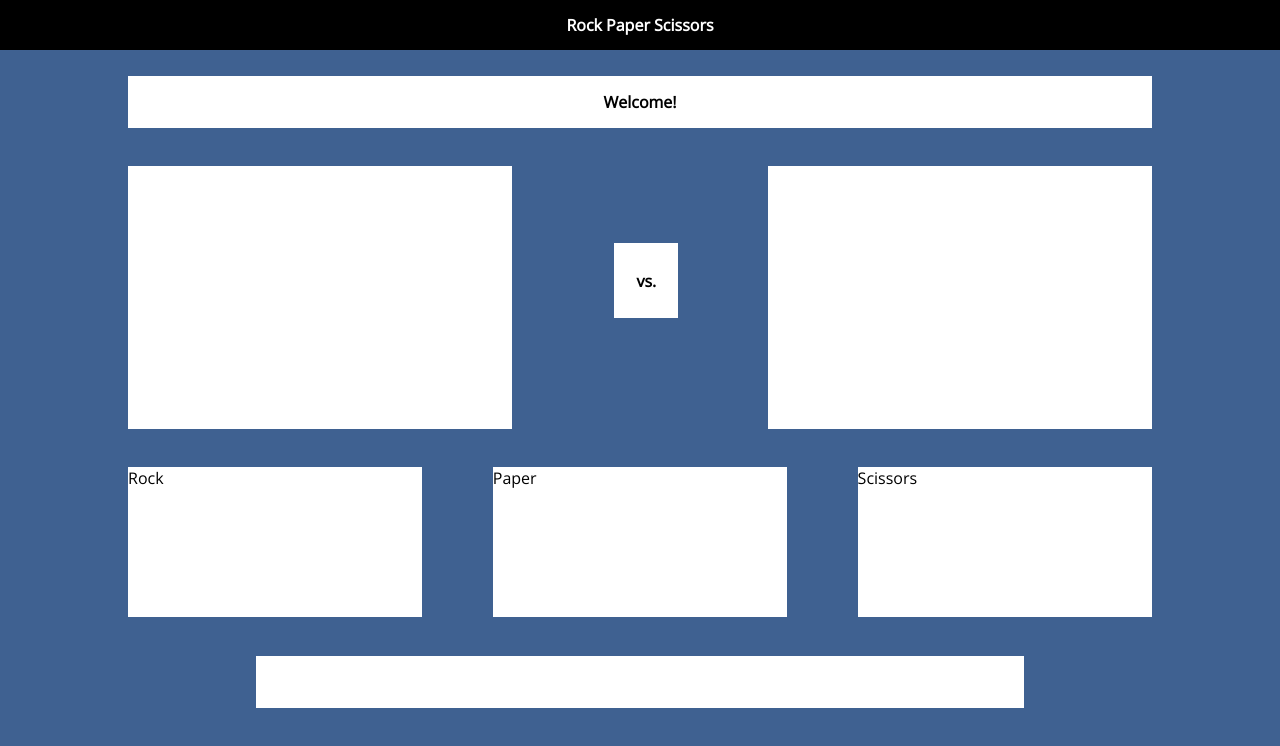
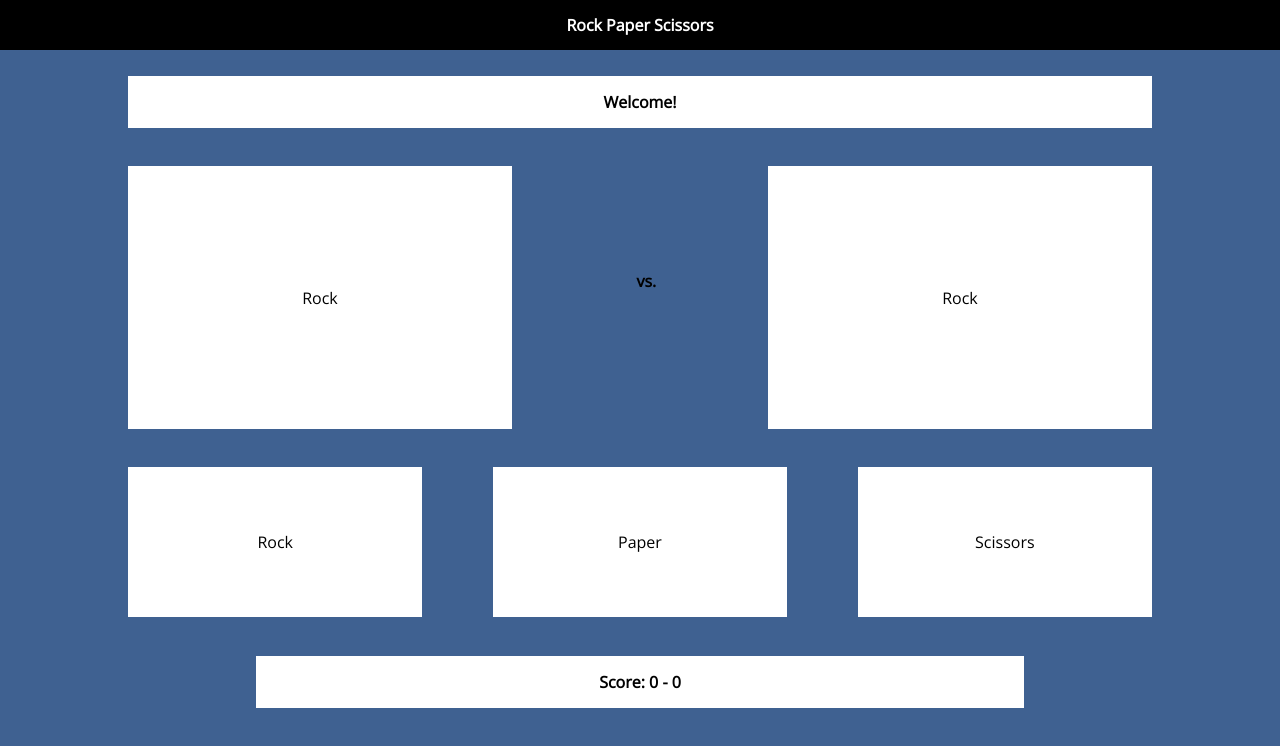
Before and after one commit to ZeshanQureshi/rock-paper-scissors, a plain HTML site: page index.html in a window 1280 px wide. Both pictures are taken after a click on the element "Rock". Drawn offline with nearby package versions, Linux system fonts and the light colour scheme.

Commit message:
Updated player buttons

```diff
--- a/index.html
+++ b/index.html
@@ -13,35 +13,35 @@
 
   <div class = "mainbody1">
     <div class = "mainbody1-gameStatus">
-      <h2>Welcome!</h2>
+      <h2 id = "gameStatus">Welcome!</h2>
     </div>
 
     <div class = "mainbody1-playerPick">
-
+      <p id = "playerPick"></p>
     </div>
 
     <div class = "mainbody1-vs">
       <h3>vs.</h3>
     </div>
 
-    <div class = "mainbody1-computerPick">
-
+    <div class = "mainbody1-computerPick" onclick = "computerPlay()">
+      <p id = "computerPick"></p>
     </div>
 
-    <div class = "mainbody1-playerRock">
+    <div class = "mainbody1-playerRock" onclick = "playRound(Ro)">
       <p>Rock</p>
     </div>
 
-    <div class = "mainbody1-playerPaper">
+    <div class = "mainbody1-playerPaper" onclick = "playRound(Pa)">
       <p>Paper</p>
     </div>
 
-    <div class = "mainbody1-playerScissors">
+    <div class = "mainbody1-playerScissors" onclick = "playRound(Sc)">
       <p>Scissors</p>
     </div>
 
     <div class = "mainbody1-score">
-
+      <h4>Score: 0 - 0</h4>
     </div>
 
   </div>
--- a/scripts/main.js
+++ b/scripts/main.js
@@ -3,44 +3,26 @@ let gameWon = 0;
 let computerWins = 0;
 let playerWins = 0;
 
+let Ro = "Rock";
+let Pa = "Paper";
+let Sc = "Scissors";
+
 function computerPlay() {
-    let computerChoices = ["ROCK", "PAPER", "SCISSORS"];
-    return computerChoices[Math.floor(Math.random()*3)];
+    let paragraphComputer = document.getElementById("computerPick");
+
+    let computerChoices = ["Rock", "Paper", "Scissors"];
+    let computerDecision = computerChoices[Math.floor(Math.random()*3)];
+
+    paragraphComputer.innerHTML = computerDecision;
+
+    return computerChoices;
 }
 
-function playRound() {
-    let computerMove = computerPlay();
-    let playerInput = window.prompt("Move?");
+function playRound(buttonClick) {
+    let paragraphPlayer = document.getElementById("playerPick");
+    paragraphPlayer.innerHTML = buttonClick;
 
-    let playerMove = playerInput.toUpperCase();
+    let computerRun = computerPlay();
 
-    if (computerMove == playerMove) {
-        console.log("Tied");
-    } else if (computerMove == "ROCK" && playerMove == "SCISSORS" ||
-               computerMove == "PAPER" && playerMove == "ROCK" ||
-               computerMove == "SCISSORS" && playerMove == "PAPER") {
-                   console.log("Computer Wins!");
-                   computerWins = ++computerWins;
-               } else {
-                   console.log("Player Wins!");
-                   playerWins = ++ playerWins;
-               }
 
-    console.log(computerWins);
-    console.log(playerWins);
 }
-
-function game() {
-
-    while (gameWon == 0) {
-        playRound(playerWins, computerWins);
-
-        if (playerWins == 5) {
-            console.log("Player won 5 rounds");
-            gameWon = 1;
-        } else if (computerWins == 5){
-            console.log("Computer won 5 rounds")
-            gameWon = 1;
-        }
-    }
-}
--- a/styles/style.css
+++ b/styles/style.css
@@ -42,6 +42,22 @@ h3 {
   vertical-align: middle;
 }
 
+h4 {
+  color: black;
+
+  display: table-cell;
+  text-align: center;
+  vertical-align: middle;
+}
+
+p {
+  color: black;
+
+  display: table-cell;
+  text-align: center;
+  vertical-align: middle;
+}
+
 .mainbody1 {
   height: calc(100vh - 50px);
   width: 100%;
@@ -69,6 +85,9 @@ h3 {
   width: 30%;
 
   background-color: white;
+
+  display: table;
+
   margin-top: 3%;
   margin-left: 10%;
 
@@ -79,7 +98,7 @@ h3 {
   width: 5%;
   height: 10%;
 
-  background-color: white;
+  background-color: #3f6191;
 
   align-content: center;
   display: table;
@@ -95,6 +114,8 @@ h3 {
 
   background-color: white;
 
+  display: table;
+
   margin-top: 3%;
   margin-right: 10%;
 
@@ -106,6 +127,8 @@ h3 {
   width: 23%;
 
   background-color: white;
+
+  display: table;
 
   float: left;
   margin-top: 3%;
@@ -120,6 +143,8 @@ h3 {
 
   background-color: white;
 
+  display: table;
+
   float: left;
   margin-top: 3%;
   margin-left: 5.5%;
@@ -132,6 +157,8 @@ h3 {
   width: 23%;
 
   background-color: white;
+
+  display: table;
 
   float: right;
   margin-top: 3%;
@@ -146,10 +173,10 @@ h3 {
 
   background-color: white;
 
+  display: table;
+
   float: left;
 
   margin-left: 20%;
-
   margin-top: 3%;
-
 }
```
